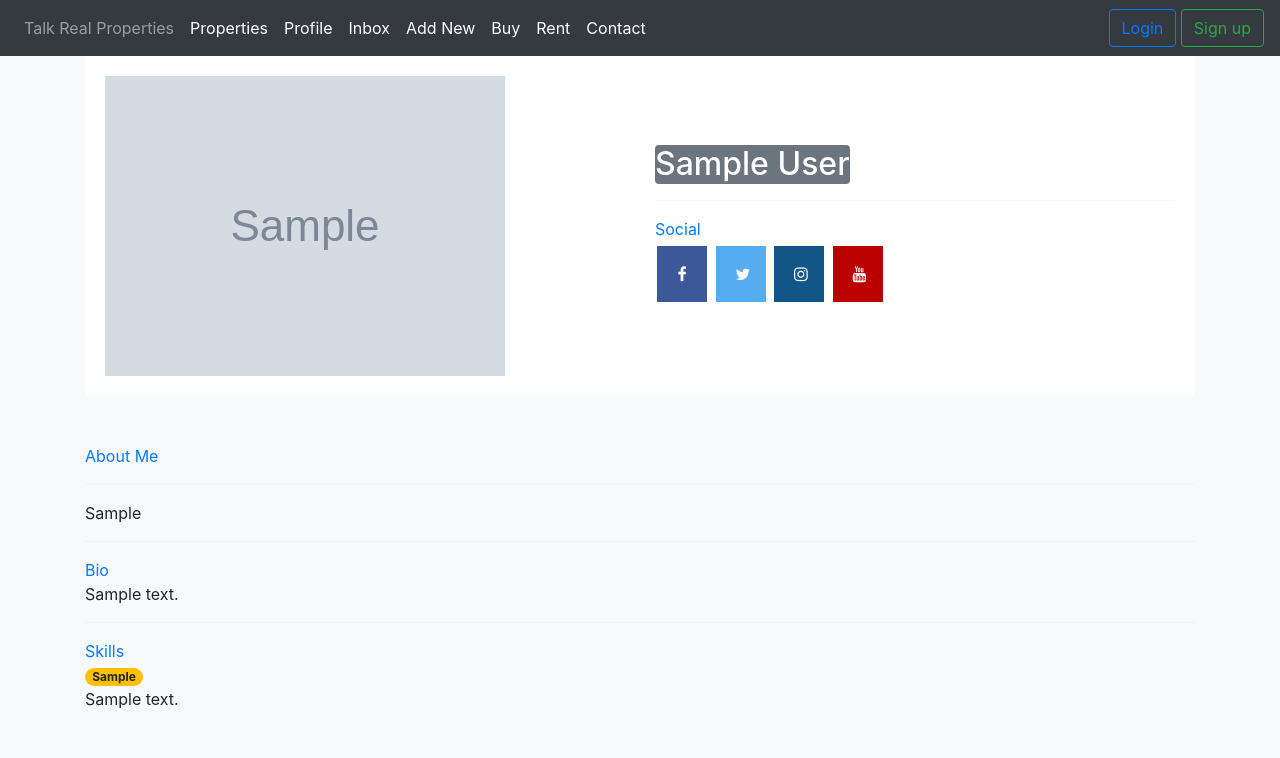
After one commit to ka-dir/talk_real_properties, a Django app: page /users/profile/00000000-0000-0000-0000-000000000001/ in a window 1280 px wide. The commit adds this page. Shown: the top 758 px of the page. Run offline with Django 4.2, Linux system fonts and the light colour scheme; tables that the repository leaves empty hold one stand-in row (values such as "Sample post"); grey boxes marked "Sample" are stand-in pictures; some libraries are stand-ins or nearby versions.

```diff
--- /dev/null
+++ b/static/dist/css/social-media.css
@@ -0,0 +1,118 @@
+.fa {
+  padding: 20px;
+  font-size: 30px;
+  width: 50px;
+  text-align: center;
+  text-decoration: none;
+  margin: 5px 2px;
+}
+
+.fa:hover {
+    opacity: 0.7;
+}
+
+.fa-facebook {
+  background: #3B5998;
+  color: white;
+}
+
+.fa-twitter {
+  background: #55ACEE;
+  color: white;
+}
+
+.fa-google {
+  background: #dd4b39;
+  color: white;
+}
+
+.fa-linkedin {
+  background: #007bb5;
+  color: white;
+}
+
+.fa-youtube {
+  background: #bb0000;
+  color: white;
+}
+
+.fa-instagram {
+  background: #125688;
+  color: white;
+}
+
+.fa-pinterest {
+  background: #cb2027;
+  color: white;
+}
+
+.fa-snapchat-ghost {
+  background: #fffc00;
+  color: white;
+  text-shadow: -1px 0 black, 0 1px black, 1px 0 black, 0 -1px black;
+}
+
+.fa-skype {
+  background: #00aff0;
+  color: white;
+}
+
+.fa-android {
+  background: #a4c639;
+  color: white;
+}
+
+.fa-dribbble {
+  background: #ea4c89;
+  color: white;
+}
+
+.fa-vimeo {
+  background: #45bbff;
+  color: white;
+}
+
+.fa-tumblr {
+  background: #2c4762;
+  color: white;
+}
+
+.fa-vine {
+  background: #00b489;
+  color: white;
+}
+
+.fa-foursquare {
+  background: #45bbff;
+  color: white;
+}
+
+.fa-stumbleupon {
+  background: #eb4924;
+  color: white;
+}
+
+.fa-flickr {
+  background: #f40083;
+  color: white;
+}
+
+.fa-yahoo {
+  background: #430297;
+  color: white;
+}
+
+.fa-soundcloud {
+  background: #ff5500;
+  color: white;
+}
+
+.fa-reddit {
+  background: #ff5700;
+  color: white;
+}
+
+.fa-rss {
+  background: #ff6600;
+  color: white;
+}
--- a/templates/main.html
+++ b/templates/main.html
@@ -6,6 +6,7 @@
     <title>Talk Real Properties</title>
     <link rel="stylesheet" href="{% static 'dist/css/bootstrap.min.css' %}">
     <link rel="stylesheet" href="{% static 'dist/css/custom.css' %}">
+    <link rel="stylesheet" href="{% static 'dist/css/social-media.css' %}">
      <link rel="stylesheet" href="https://cdn.jsdelivr.net/npm/bootstrap@4.6.2/dist/css/bootstrap.min.css">
     <script src="https://cdn.jsdelivr.net/npm/jquery@3.6.4/dist/jquery.slim.min.js"></script>
     <script src="https://cdn.jsdelivr.net/npm/popper.js@1.16.1/dist/umd/popper.min.js"></script>
--- a/templates/navbar.html
+++ b/templates/navbar.html
@@ -5,7 +5,7 @@
                 <a class="nav-link" href="#">Talk Real Properties</a>
             </li>
             <li class="nav-item">
-                <a class="nav-link active" href="#">Properties</a>
+                <a class="nav-link active" href="{% url 'properties' %}">Properties</a>
             </li>
             <li class="nav-item">
                 <a class="nav-link active" href="{% url 'profiles' %}">Profile</a>
--- a/users/apps.py
+++ b/users/apps.py
@@ -4,3 +4,6 @@ from django.apps import AppConfig
 class UsersConfig(AppConfig):
     default_auto_field = 'django.db.models.BigAutoField'
     name = 'users'
+
+    def ready(self):
+        import users.signals
--- a/users/models.py
+++ b/users/models.py
@@ -1,6 +1,8 @@
 from django.db import models
 import uuid
 from django.contrib.auth.models import User
+from django.db.models.signals import post_save, post_delete
+from django.dispatch import receiver
 
 
 # Create your models here.
@@ -9,6 +11,7 @@ class Profile(models.Model):
     username = models.CharField(max_length=15, blank=True, null=True)
     name = models.CharField(max_length=50, blank=True, null=True)
     email = models.CharField(max_length=50, blank=True, null=True)
+    location = models.CharField(max_length=15, blank=True, null=True)
     short_intro = models.CharField(max_length=100, blank=True, null=True)
     bio = models.TextField(blank=True, null=True)
     profile_image = models.ImageField(null=True, blank=True, upload_to='profiles/', default='profiles/user-default.png')
@@ -21,7 +24,7 @@ class Profile(models.Model):
     id = models.UUIDField(default=uuid.uuid4, unique=True, primary_key=True, editable=False)
 
     def __str__(self):
-        return str(self.user.username)
+        return str(self.name)
 
 
 class Skill(models.Model):
--- /dev/null
+++ b/users/templates/users/user-profile.html
@@ -0,0 +1,61 @@
+{% extends 'main.html' %}
+{% block content %}
+    <link rel="stylesheet" href="https://cdnjs.cloudflare.com/ajax/libs/font-awesome/4.7.0/css/font-awesome.min.css">
+    <section class="bg-light">
+        <div class="container">
+            <div class="row">
+                <div class="col-lg-12 mb-4 mb-sm-5">
+                    <div class="card card-style1 border-0">
+                        <div class="card-body p-1-9 p-sm-2-3 p-md-6 p-lg-7">
+                            <div class="row align-items-center">
+                                <div class="col-lg-6 mb-4 mb-lg-0">
+                                    <img src="{{ profile.profile_image.url }}" alt="..." style="max-height: 400px">
+                                </div>
+                                <div class="col-lg-6 px-xl-10">
+                                    <div class="bg-secondary d-lg-inline-block py-1-9 px-1-9 px-sm-6 mb-1-9 rounded">
+                                        <h3 class="h2 text-white mb-0">{{ profile.name }}</h3>
+                                    </div>
+                                    <hr>
+                                    <span class="section-title text-primary mb-3 mb-sm-4">Social</span><br>
+                                    {% if profile.social_facebook %}
+                                        <a href="#" class="fa fa-facebook"></a>
+                                    {% endif %}
+                                    {% if profile.social_twitter %}
+                                        <a href="#" class="fa fa-twitter"></a>
+                                    {% endif %}
+                                    {% if profile.social_instagram %}
+                                        <a href="#" class="fa fa-instagram"></a>
+                                    {% endif %}
+                                    {% if profile.social_youtube %}
+                                        <a href="#" class="fa fa-youtube"></a>
+                                    {% endif %}
+                                </div>
+                            </div>
+                        </div>
+                    </div>
+                </div>
+                <div class="col-lg-12 mb-4 mb-sm-5">
+                    <div>
+                        <span class="section-title text-primary mb-3 mb-sm-4">About Me</span>
+                        <hr>
+                        {{ profile.short_intro }}
+                        <hr>
+                        <span class="section-title text-primary mb-3 mb-sm-4">Bio</span><br>
+                        {{ profile.bio }}
+                        <hr>
+                        <span class="section-title text-primary mb-3 mb-sm-4">Skills</span><br>
+                        {% for skill in profile.skill_set.all %}
+                            <span class="badge badge-pill badge-warning">
+                <!-- parent is profile and skill is child parent.child_set.all -->
+                    {{ skill }}
+            </span>
+                            <br>
+
+                    {{ skill.description }} <br>
+                        {% endfor %}
+
+
+                    </div>
+                </div>
+    </section>
+{% endblock content %}
--- a/users/urls.py
+++ b/users/urls.py
@@ -2,4 +2,5 @@ from django.urls import path
 from . import views
 urlpatterns = [
     path('profiles/', views.profiles_page, name="profiles"),
+    path('profile/<str:pk>/', views.user_profile_page, name="profile"),
 ]
--- a/users/views.py
+++ b/users/views.py
@@ -1,5 +1,6 @@
 from django.shortcuts import render
-from . models import Profile
+from .models import Profile
+
 
 # Create your views here.
 
@@ -7,3 +8,11 @@ def profiles_page(request):
     profiles = Profile.objects.all()
     context = {'profiles': profiles}
     return render(request, 'users/profiles.html', context)
+
+
+def user_profile_page(request, pk):
+    profile = Profile.objects.get(id=pk)
+    top_skill = profile.skill_set.exclude(description__exact='')  # exclude if skill does not have description
+    other_skill = profile.skill_set.filter(description="")
+    context = {'profile': profile, 'top_skill': top_skill, 'other_skill': other_skill}
+    return render(request, 'users/user-profile.html', context)
```
Also changed, not shown: users/signals.py (added, +29 -0 lines), users/templates/users/profiles.html (+10 -0 lines), static/images/profiles/kadieyr.jpeg (added), users/migrations/0004_profile_location.py (added).
